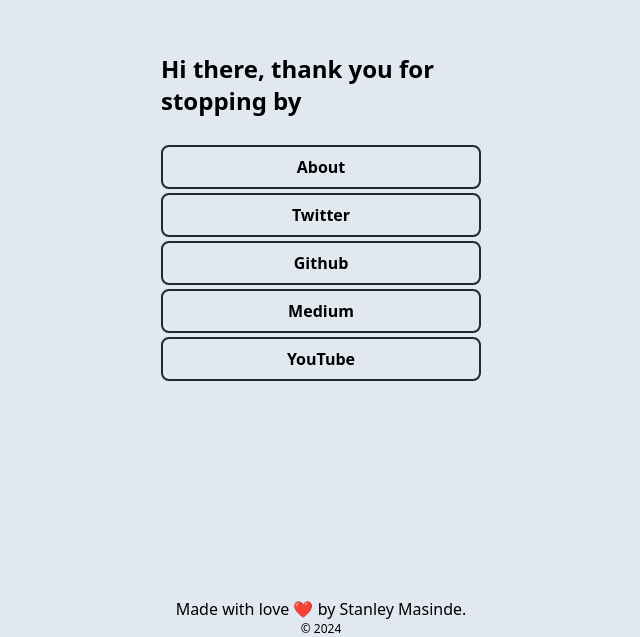
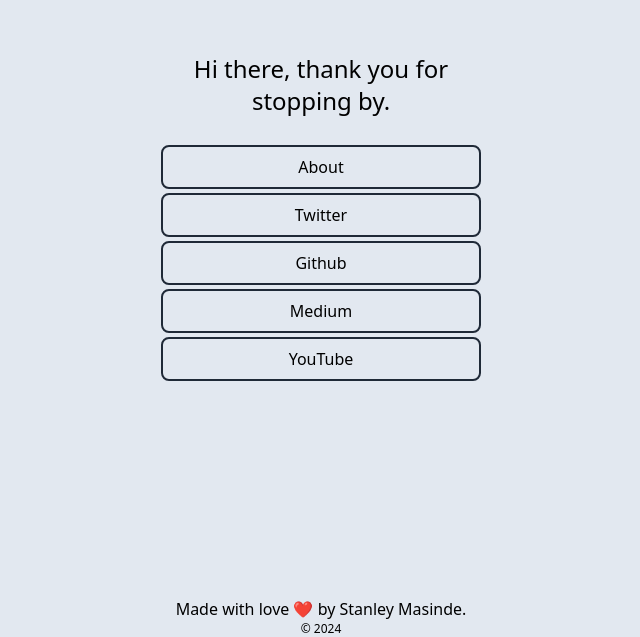
Before and after one commit to StanleyMasinde/social-links, a website built with Vite: page index.html in a window 1280 px wide. Shown: the part 163-800 px from the top of the page, without its empty margins (319-959 px from the left). Built offline with nearby package versions, Linux system fonts and the light colour scheme.

Commit message:
update the styling
- remove font bold
- The title is now text center

```diff
--- a/index.html
+++ b/index.html
@@ -61,10 +61,8 @@
   <body class="bg-slate-200 dark:bg-gray-900 dark:text-white">
     <main class="grid h-[95vh] place-items-center">
       <div class="grid w-3/4 gap-2 md:w-1/4">
-        <div class="mb-5">
-          <h1 class="text-2xl font-bold">
-            Hi there, thank you for stopping by
-          </h1>
+        <div class="mb-5 text-center">
+          <h1 class="text-2xl">Hi there, thank you for stopping by.</h1>
         </div>
 
         <div id="links" class="flex flex-col gap-1"></div>
--- a/style.css
+++ b/style.css
@@ -4,6 +4,6 @@
 
 @layer utilities {
   .button_link {
-    @apply w-full rounded-lg border-2 border-gray-800 px-5 py-2 text-center font-semibold transition-colors duration-700 hover:bg-teal-500 hover:text-white hover:shadow-teal-500 hover:drop-shadow-md;
+    @apply w-full rounded-lg border-2 border-gray-800 px-5 py-2 text-center transition-colors duration-700 hover:bg-teal-500 hover:text-white hover:shadow-teal-500 hover:drop-shadow-md;
   }
 }
```
